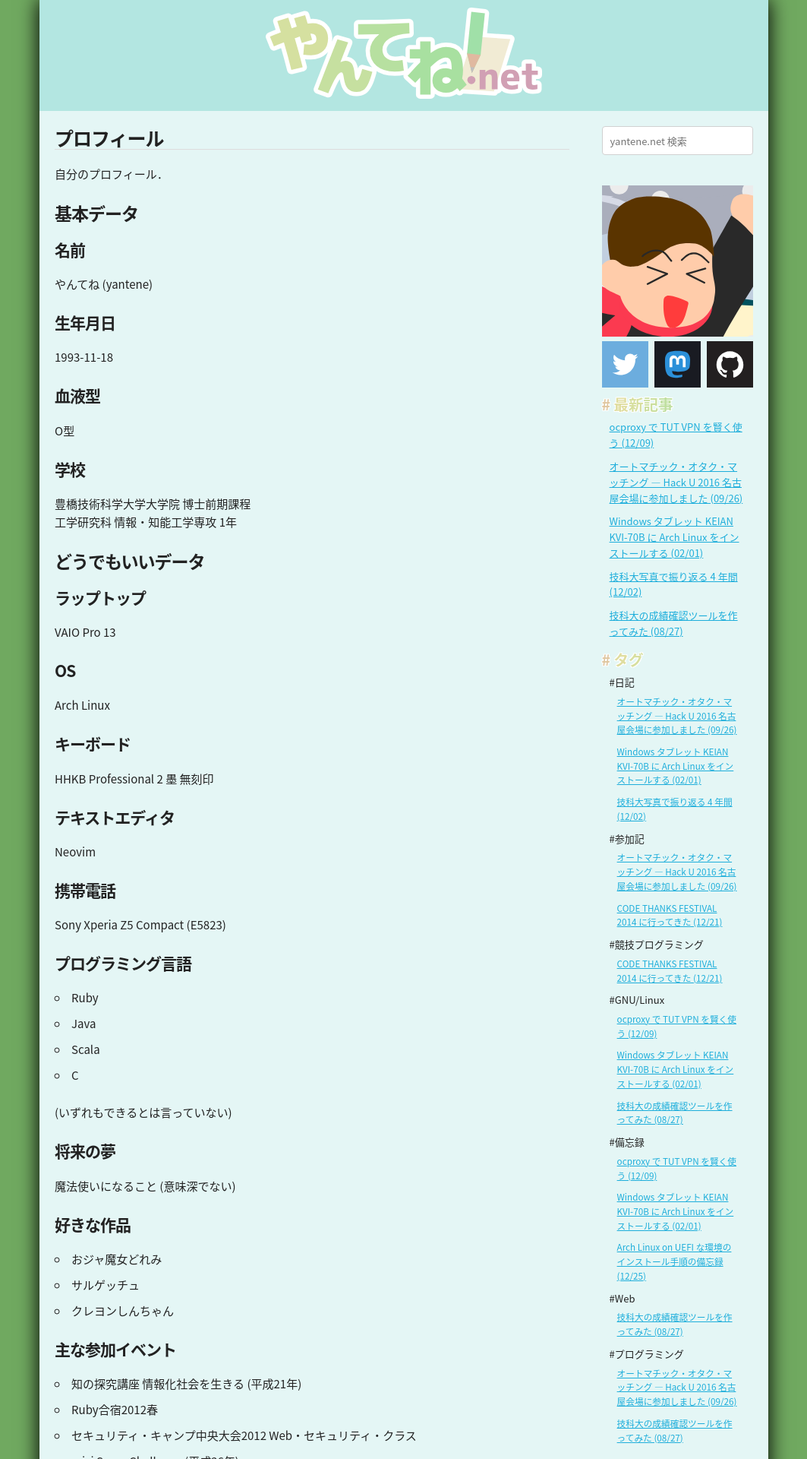
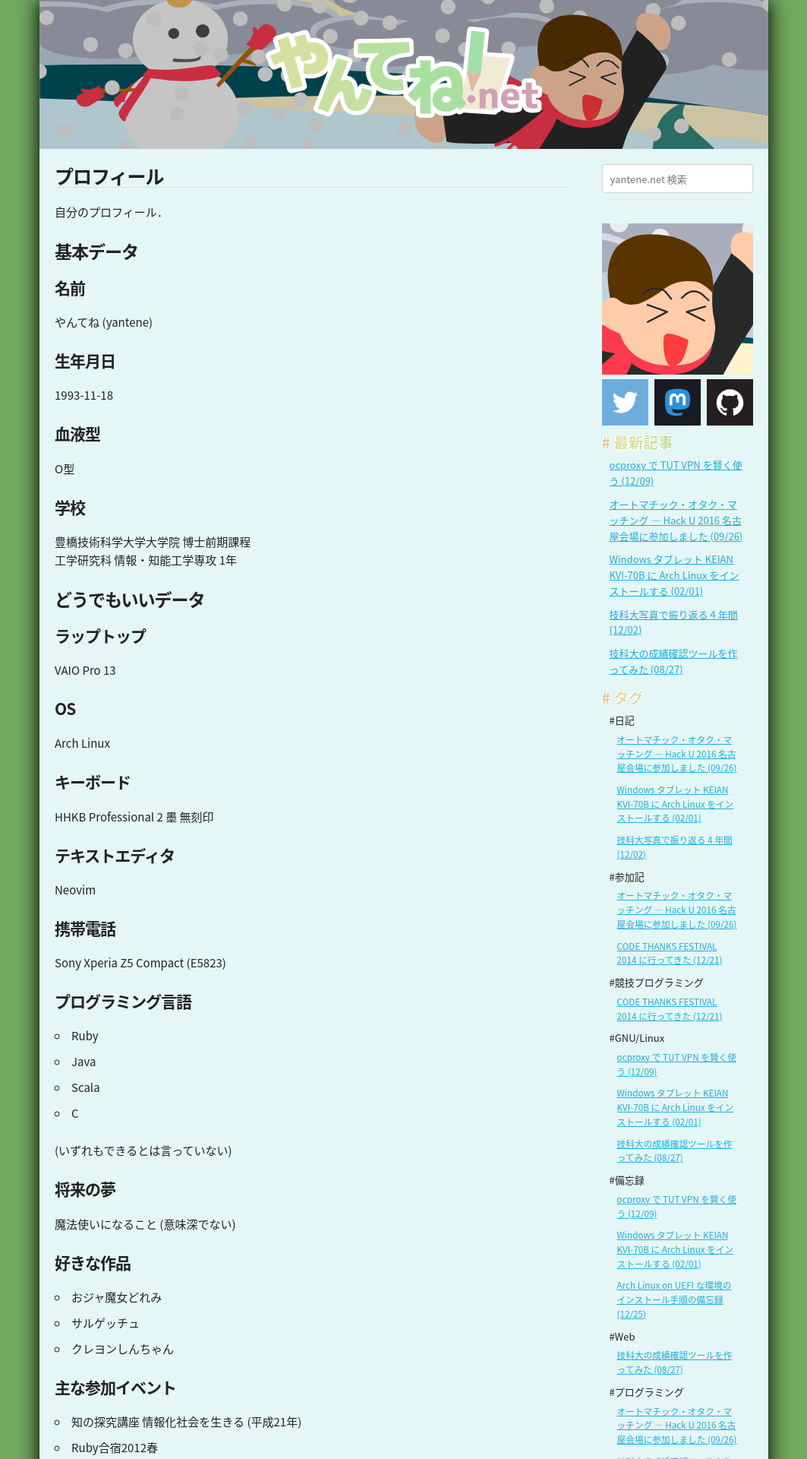
Before and after one commit to yantene/yantene.github.io, a Jekyll site: the page built from _posts/2014-12-23-profile.md, in a window 1280 px wide. Shown: the top 1920 px of the page at 76% size, without its empty margins (108-1171 px from the left). Built offline with Jekyll 4.4.1, drawn with Linux system fonts in a browser that asks for light colours; comment, search, counter and statistics services are not loaded.

Commit message:
ヘッダにフルやんてね画像を配置した

```diff
--- a/_layouts/default.html
+++ b/_layouts/default.html
@@ -41,7 +41,9 @@
   <div class='container' id='surface'>
     <a href='/'>
       <header class='row' id='header'>
-        <img src='/images/logo.svg'></img>
+        <div class='tp_layer'>
+          <img src='/images/logo.svg'></img>
+        </div>
       </header>
     </a>
 
--- a/css/styles.css
+++ b/css/styles.css
@@ -22,9 +22,17 @@ div#surface {
 }
 
 header {
-  padding: 10px 0;
   text-align: center;
-  background-color: hsl(175, 50%, 80%);
+  background-image: url('/images/yantene_full.svg');
+  background-size: cover;
+  background-position: center;
+}
+
+div.tp_layer {
+  width: 100%;
+  height: 100%;
+  padding: 35px 0;
+  background-color: rgba(0, 0, 0, 0.2);
 }
 
 header img {
```
